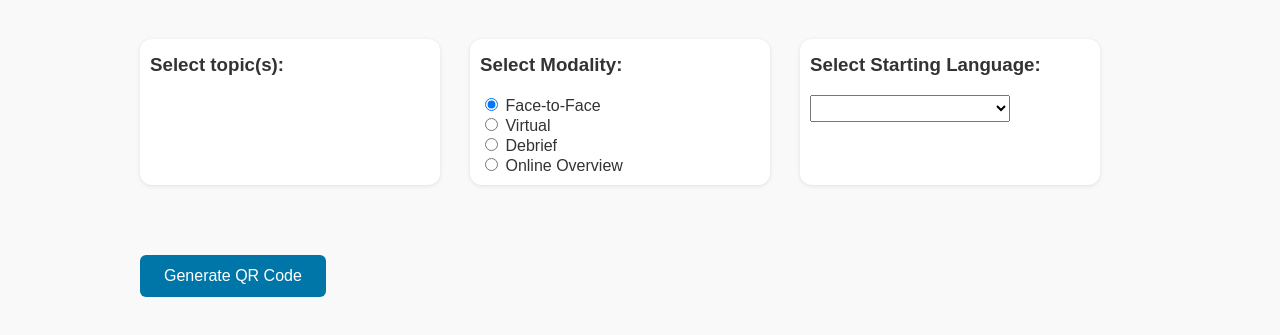
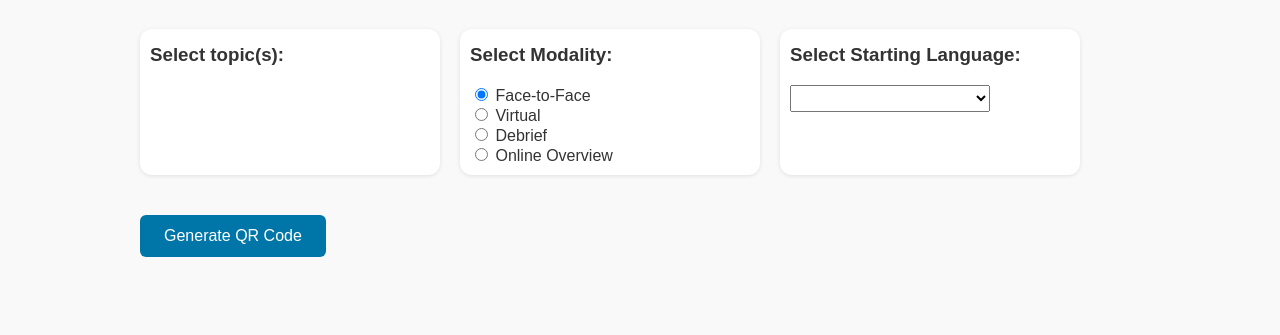
Before and after one commit to HartLeeAtBlanchard/hartleeatblanchard.github.io, a plain HTML site: page index.html in a window 1280 px wide. Shown: the part 151-486 px from the top of the page. Drawn offline with nearby package versions, Linux system fonts and the light colour scheme; no server answers.

Commit message:
Update index.html

```diff
--- a/index.html
+++ b/index.html
@@ -33,7 +33,7 @@
       border-radius: 6px;
       cursor: pointer;
       transition: background 0.3s ease;
-      margin-top: 20px;
+      margin-top: 10px;
     }
     button:hover {
       background-color: #005f85;
@@ -125,7 +125,7 @@
     </label>
   </header>
   <main>
-  <div style="display: flex; flex-wrap: wrap; gap: 20px; justify-content: flex-start; margin-bottom: 30px;">
+  <div style="display: flex; flex-wrap: wrap; gap: 10px; justify-content: flex-start; margin-bottom: 10px;">
 
 
   <h1 style="width:100%;">QR Code Generator for Standard Evaluation</h1>
```
